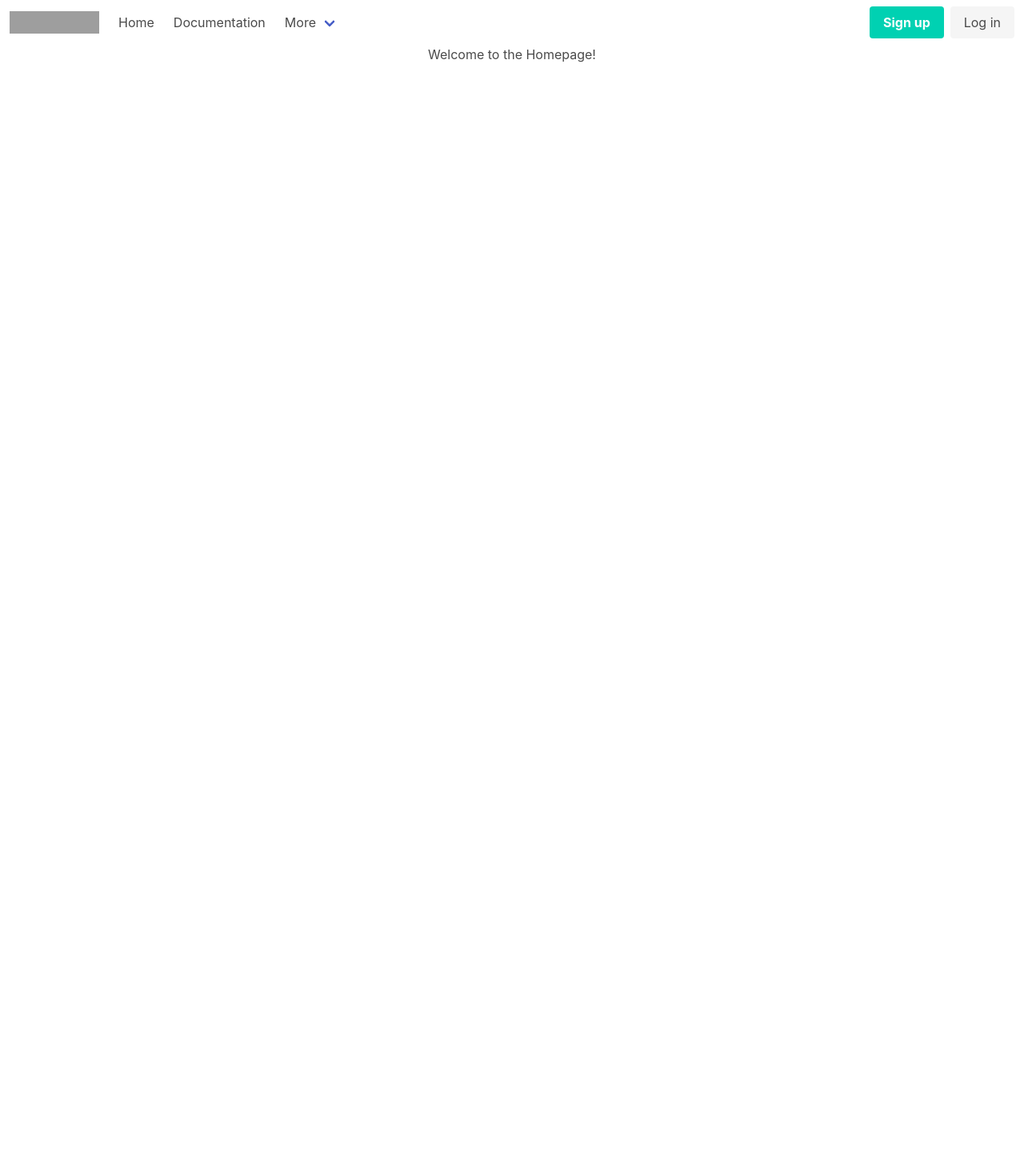
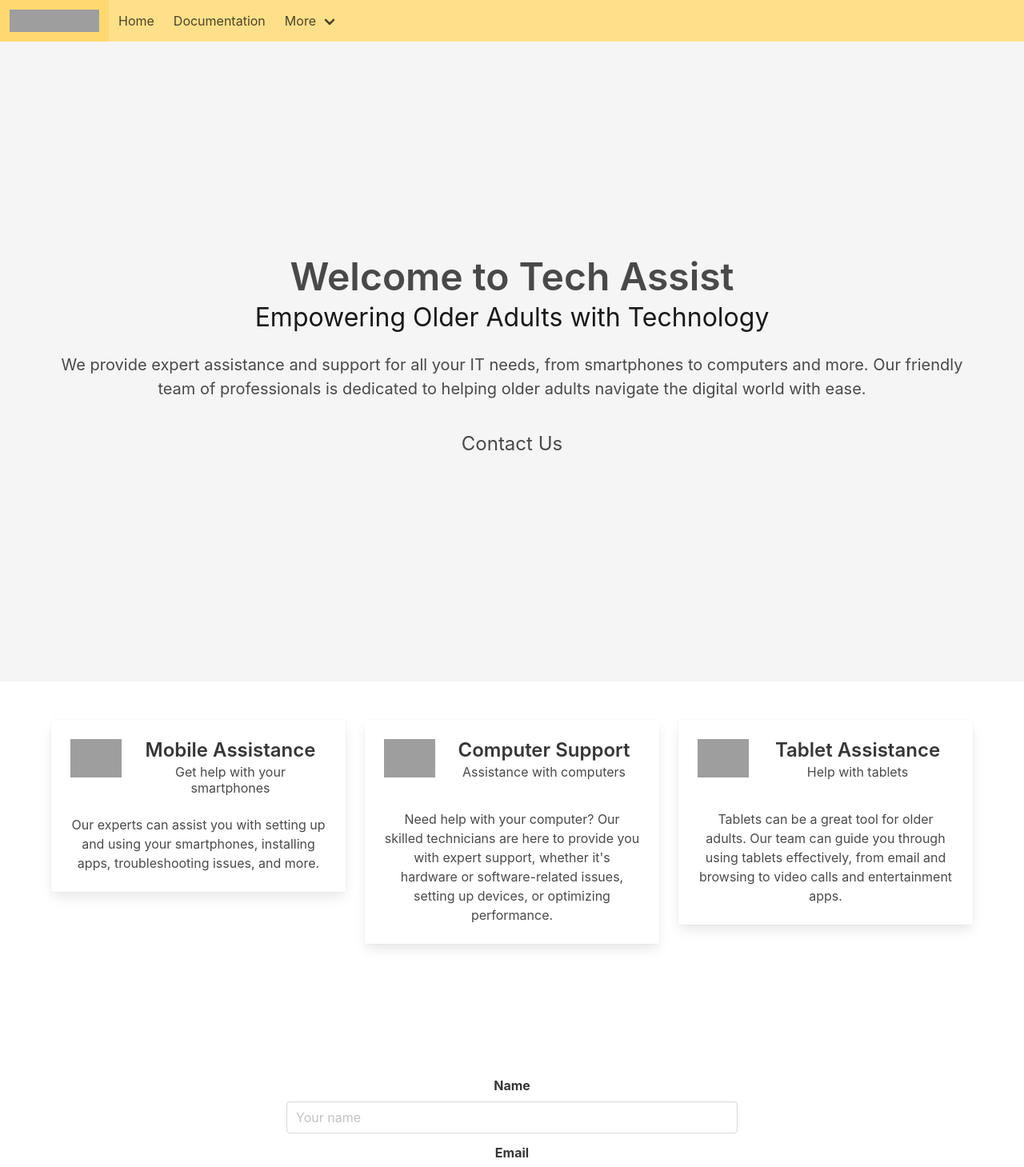
Before and after one commit to Vesku2000/company, a React (Create React App) app: page / in a window 1280 px wide. Shown: the top 1459 px of the page at 80% size. Before the commit the page ends 800 px from the top, so only its background shows below. Built offline with nearby package versions, Linux system fonts and the light colour scheme; grey boxes are pictures that could not be loaded.

Commit message:
adding headpage

```diff
--- a/src/components/Navbar.js
+++ b/src/components/Navbar.js
@@ -2,64 +2,70 @@ import React from 'react';
 
 function MyComponent() {
   return (
-    <nav class="navbar" role="navigation" aria-label="main navigation">
-  <div class="navbar-brand">
-    <a class="navbar-item" href="https://bulma.io">
-      <img src="https://bulma.io/images/bulma-logo.png" width="112" height="28" />
+    <nav className="navbar is-warning" role="navigation" aria-label="main navigation">
+      <div className="navbar-brand">
+        <a className="navbar-item" href="https://bulma.io">
+          <img src="https://bulma.io/images/bulma-logo.png" width="112" height="28" alt="Bulma Logo" />
         </a>
 
-    <a role="button" class="navbar-burger" aria-label="menu" aria-expanded="false" data-target="navbarBasicExample">
+        <a
+          role="button"
+          className="navbar-burger"
+          aria-label="menu"
+          aria-expanded="false"
+          data-target="navbarBasicExample"
+        >
           <span aria-hidden="true"></span>
           <span aria-hidden="true"></span>
           <span aria-hidden="true"></span>
         </a>
       </div>
 
-  <div id="navbarBasicExample" class="navbar-menu">
-    <div class="navbar-start">
-      <a class="navbar-item">
+      <div id="navbarBasicExample" className="navbar-menu">
+        <div className="navbar-start">
+          <a className="navbar-item">
             Home
           </a>
 
-      <a class="navbar-item">
+          <a className="navbar-item">
             Documentation
           </a>
 
-      <div class="navbar-item has-dropdown is-hoverable">
-        <a class="navbar-link">
+          <div className="navbar-item has-dropdown is-hoverable">
+            <a className="navbar-link">
               More
             </a>
 
-        <div class="navbar-dropdown">
-          <a class="navbar-item">
+            <div className="navbar-dropdown">
+              <a className="navbar-item">
                 About
               </a>
-          <a class="navbar-item">
+              <a className="navbar-item">
                 Jobs
               </a>
-          <a class="navbar-item">
+              <a className="navbar-item">
                 Contact
               </a>
-          <hr class="navbar-divider" />
-          <a class="navbar-item">
+              <hr className="navbar-divider" />
+              <a className="navbar-item">
                 Report an issue
               </a>
             </div>
           </div>
         </div>
 
-    <div class="navbar-end">
-      <div class="navbar-item">
-        <div class="buttons">
-          <a class="button is-primary">
+        {/* <div className="navbar-end">
+          <div className="navbar-item">
+            <div className="buttons">
+              <a className="button is-primary">
                 <strong>Sign up</strong>
               </a>
-          <a class="button is-light">
+              <a className="button is-light">
                 Log in
               </a>
             </div>
           </div>
-    </div>
+        </div> */}
       </div>
     </nav>
   );
--- a/src/pages/Homepage.js
+++ b/src/pages/Homepage.js
@@ -5,8 +5,135 @@ function Homepage() {
   return (
     <div>
       <Navbar />
-      <h1>Welcome to the Homepage!</h1>
-      {/* Add your homepage content here */}
+      <section className="hero is-light is-fullheight">
+      <div className="hero-body">
+        <div className="container">
+          <h1 className="title is-1">
+            Welcome to Tech Assist
+          </h1>
+          <h2 className="subtitle is-3">
+            Empowering Older Adults with Technology
+          </h2>
+          <p className="is-size-5">
+            We provide expert assistance and support for all your IT needs,
+            from smartphones to computers and more. Our friendly team of
+            professionals is dedicated to helping older adults navigate the
+            digital world with ease.
+          </p>
+          <a href="#contact" className="button is-light is-large mt-5">
+            Contact Us
+          </a>
+        </div>
+      </div>
+    </section>
+
+    <section className="section">
+      <div className="container">
+        <div className="columns">
+          <div className="column">
+            <div className="card">
+              <div className="card-content">
+                <div className="media">
+                  <div className="media-left">
+                    <figure className="image is-64x64">
+                      <img src="phone-icon.png" alt="Phone Icon" />
+                    </figure>
+                  </div>
+                  <div className="media-content">
+                    <p className="title is-4">Mobile Assistance</p>
+                    <p className="subtitle is-6">Get help with your smartphones</p>
+                  </div>
+                </div>
+                <div className="content">
+                  Our experts can assist you with setting up and using your
+                  smartphones, installing apps, troubleshooting issues, and more.
+                </div>
+              </div>
+            </div>
+          </div>
+          <div className="column">
+            <div className="card">
+              <div className="card-content">
+                <div className="media">
+                  <div className="media-left">
+                    <figure className="image is-64x64">
+                      <img src="computer-icon.png" alt="Computer Icon" />
+                    </figure>
+                  </div>
+                  <div className="media-content">
+                    <p className="title is-4">Computer Support</p>
+                    <p className="subtitle is-6">Assistance with computers</p>
+                  </div>
+                </div>
+                <div className="content">
+                  Need help with your computer? Our skilled technicians are here
+                  to provide you with expert support, whether it's hardware or
+                  software-related issues, setting up devices, or optimizing
+                  performance.
+                </div>
+              </div>
+            </div>
+          </div>
+          <div className="column">
+            <div className="card">
+              <div className="card-content">
+                <div className="media">
+                  <div className="media-left">
+                    <figure className="image is-64x64">
+                      <img src="tablet-icon.png" alt="Tablet Icon" />
+                    </figure>
+                  </div>
+                  <div className="media-content">
+                    <p className="title is-4">Tablet Assistance</p>
+                    <p className="subtitle is-6">Help with tablets</p>
+                  </div>
+                </div>
+                <div className="content">
+                  Tablets can be a great tool for older adults. Our team can
+                  guide you through using tablets effectively, from email and
+                  browsing to video calls and entertainment apps.
+                </div>
+              </div>
+            </div>
+          </div>
+        </div>
+      </div>
+    </section>
+
+    <section id="contact" className="section is-primary">
+      <div className="container">
+        <div className="columns is-centered">
+          <div className="column is-half">
+            <h2 className="title is-2 has-text-centered has-text-white">
+              Contact Us
+            </h2>
+            <div className="field">
+              <label className="label">Name</label>
+              <div className="control">
+                <input className="input" type="text" placeholder="Your name" />
+              </div>
+            </div>
+            <div className="field">
+              <label className="label">Email</label>
+              <div className="control">
+                <input className="input" type="email" placeholder="Your email" />
+              </div>
+            </div>
+            <div className="field">
+              <label className="label">Message</label>
+              <div className="control">
+                <textarea className="textarea" placeholder="Your message"></textarea>
+              </div>
+            </div>
+            <div className="field">
+              <div className="control">
+                <button className="button is-light">Send</button>
+              </div>
+            </div>
+          </div>
+        </div>
+      </div>
+    </section>
     </div>
   );
 }
```
Lines whose indentation alone changed are shown as unchanged.
